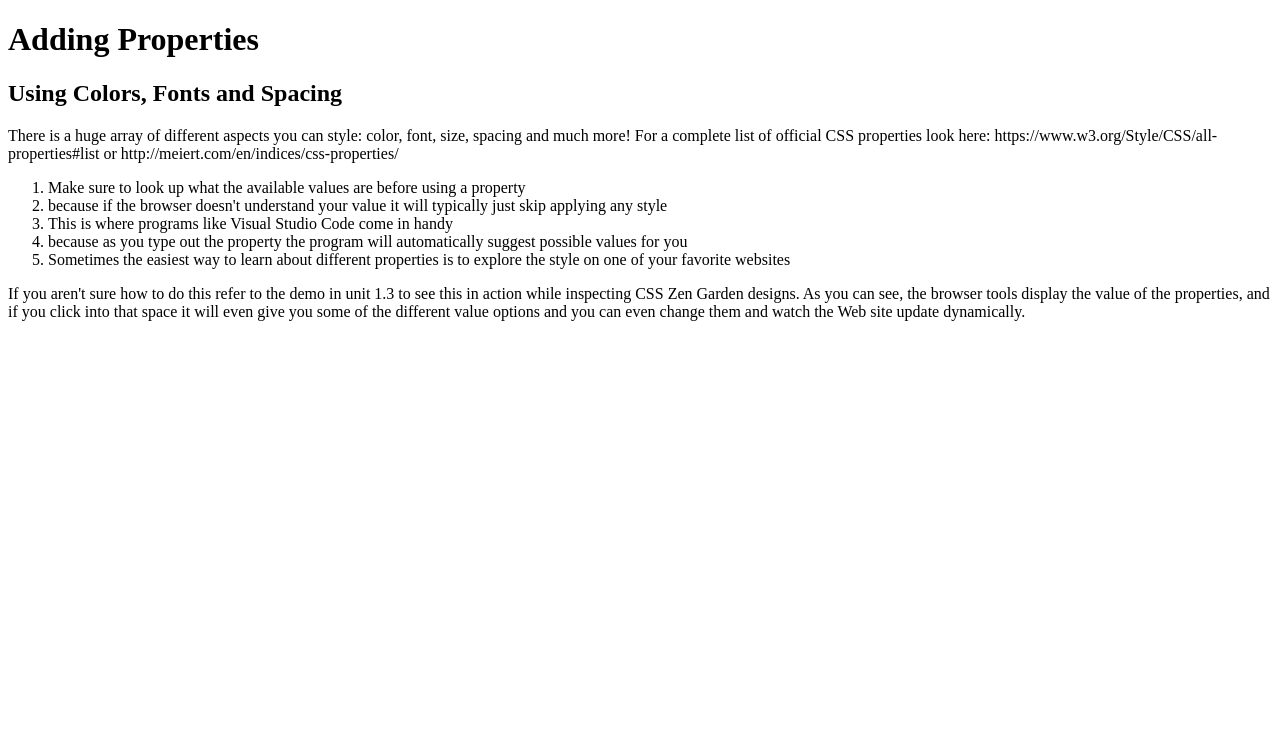
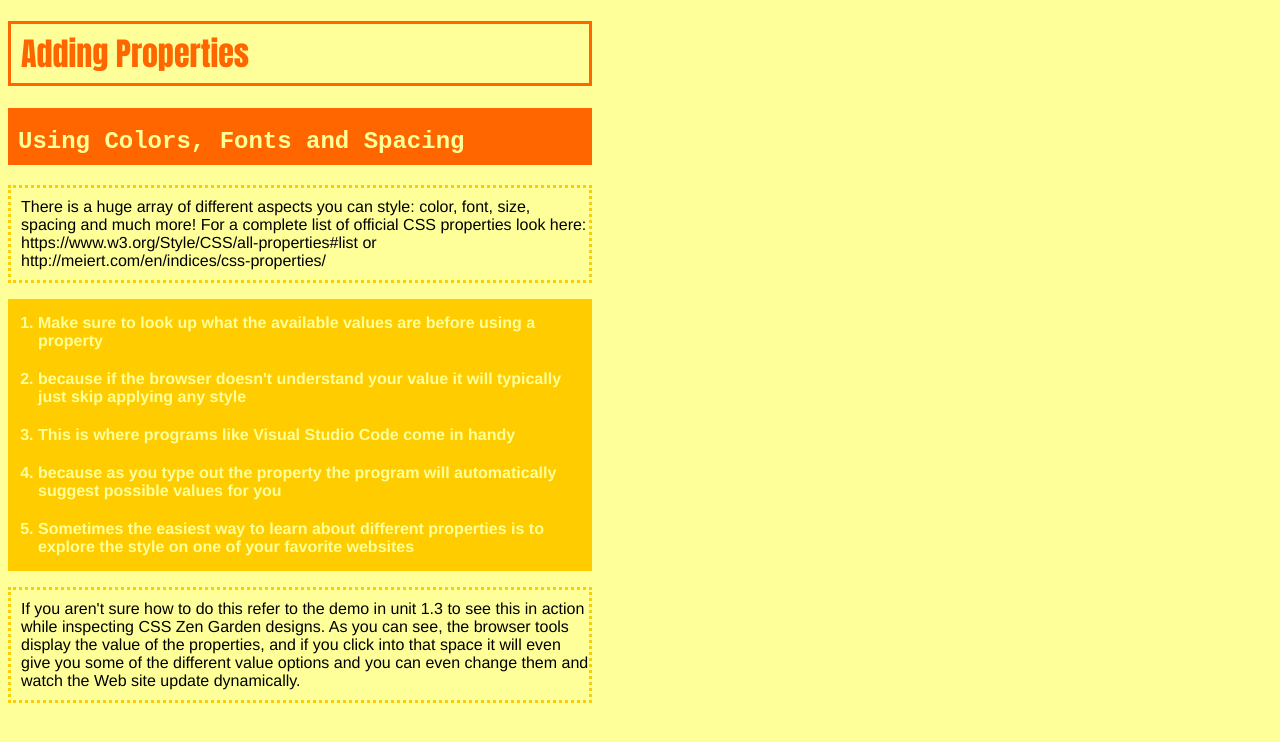
Before and after one commit to niesssiobhan/cssCourse, a plain HTML site: page public/fourth.html in a window 1280 px wide. Drawn offline with Linux system fonts and the light colour scheme; files that its build step writes are made by us from their sources.

Commit message:
finished adding in the styling for the fouth page

```diff
--- a/css/fourth.css
+++ b/css/fourth.css
@@ -0,0 +1,40 @@
+html {
+  width: 600px;
+}
+
+body {
+  background-color: #ffff99;
+}
+
+h1 {
+  color: #ff6600;
+  border-style: solid;
+  padding: 5px 0 5px 10px;
+  font-family: Impact;
+}
+
+h2 {
+  background-color: #ff6600;
+  color: #ffff99;
+  padding: 20px 0 10px 10px;
+  font-family: "Courier New";
+}
+
+ol {
+  background-color: #ffcc00;
+  padding: 5px 10px 5px 30px;
+}
+
+li {
+  color: #ffff99;
+  font-family: Helvetica;
+  padding: 10px 0 10px 0;
+  font-weight: bold;
+}
+
+p {
+  border-style: dotted;
+  border-color: #ffcc00;
+  padding: 10px 0 10px 10px;
+  font-family: Helvetica;
+}
--- a/public/fourth.html
+++ b/public/fourth.html
@@ -3,7 +3,7 @@
   <head>
     <meta charset="utf-8" />
     <title>My HTML page</title>
-    <link rel="stylesheet" href="../ccs/fourth.css" />
+    <link rel="stylesheet" href="../css/fourth.css" />
   </head>
   <body>
     <h1>Adding Properties</h1>
```
